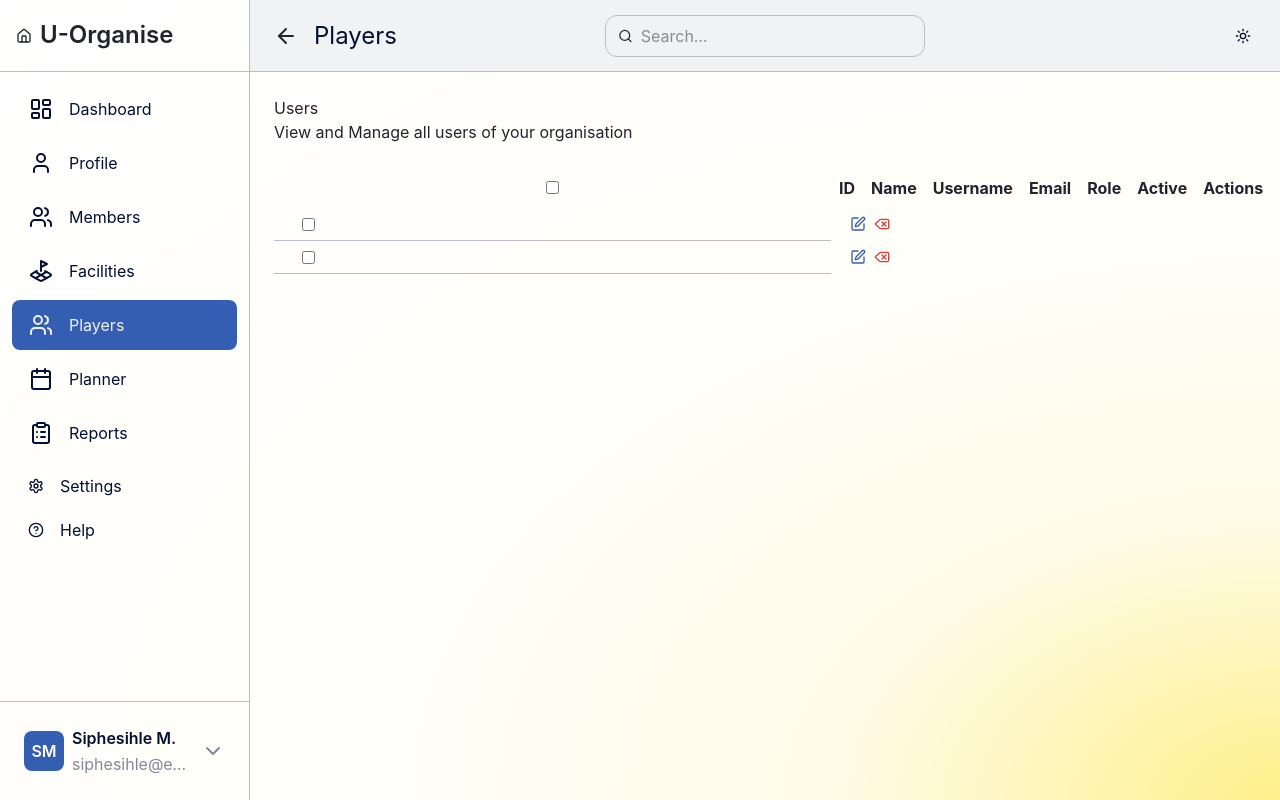
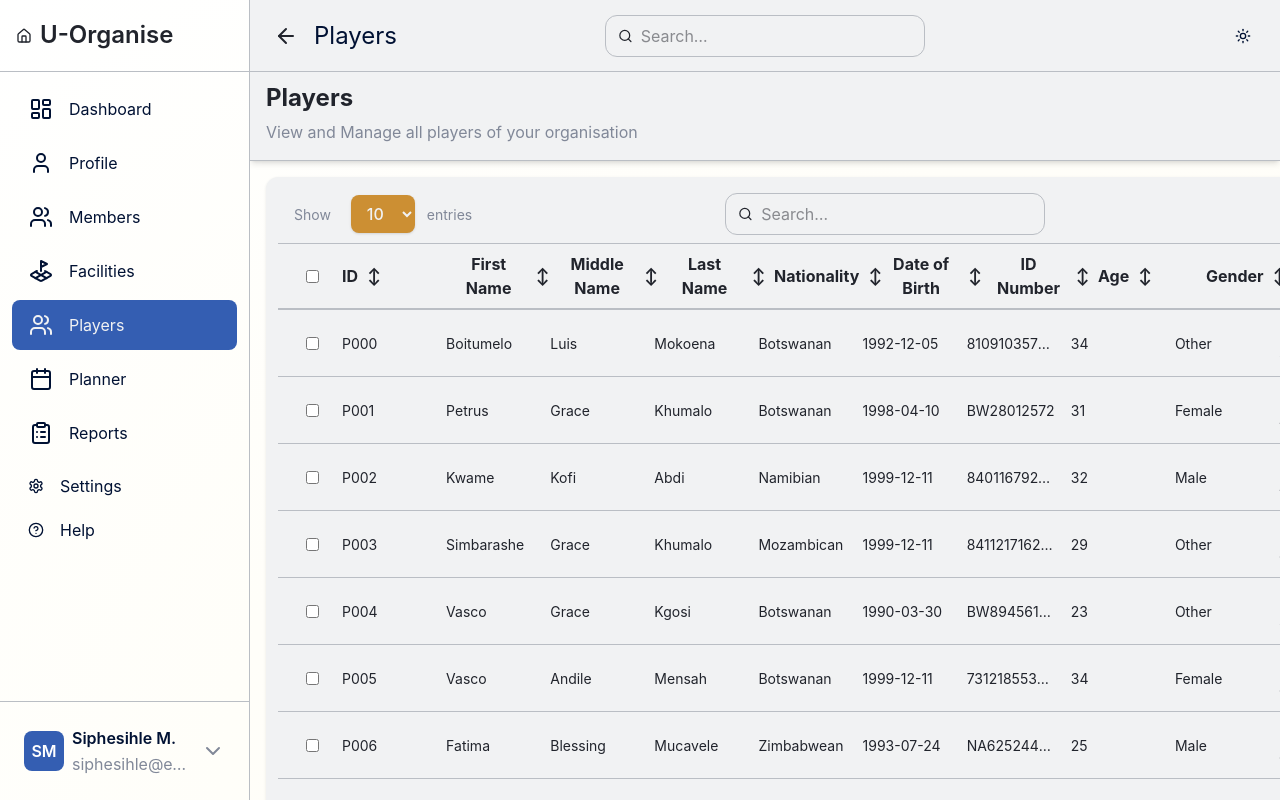
Before and after one commit to Sihle-Thwa/SportsManagment, a React (Vite) app in the folder frontend/: page /players in a window 1280 px wide. Built offline with nearby package versions, Linux system fonts and the light colour scheme.

Commit message:
refactor(Players): Replace Users component with Players component, implement PlayersTable, and add mock data generation

```diff
--- /dev/null
+++ b/frontend/src/components/Table/PlayersTable.tsx
@@ -0,0 +1,84 @@
+import Table from "./Table";
+import type { Players } from "../../types/players.types";
+import playersmockdata from "../../routes/playersmockdata";
+
+const columns = [
+    {
+        id: "id",
+        header: "ID",
+        accessor: (r: Players) => r.id,
+    },
+    {
+        id: "firstName",
+        header: "First Name",
+        accessor: (r: Players) => r.firstName,
+    },
+    {
+        id: "middleName",
+        header: "Middle Name",
+        accessor: (r: Players) => r.middleName,
+    },
+    {
+        id: "lastName",
+        header: "Last Name",
+        accessor: (r: Players) => r.lastName,
+    },
+    {
+        id: "nationality",
+        header: "Nationality",
+        accessor: (r: Players) => r.nationality,
+    },
+    {
+        id: "dateOfBirth",
+        header: "Date of Birth",
+        accessor: (r: Players) => r.dateOfBirth,
+    },
+    {
+        id: "identificationNumber",
+        header: "ID Number",
+        accessor: (r: Players) => r.identificationNumber,
+    },
+    {
+        id: "age",
+        header: "Age",
+        accessor: (r: Players) => r.age,
+    },
+    {
+        id: "gender",
+        header: "Gender",
+        accessor: (r: Players) => r.gender,
+    },
+    {
+        id: "contact",
+        header: "Contact",
+        accessor: (r: Players) => r.contact,
+    },
+    {
+        id: "email",
+        header: "Email",
+        accessor: (r: Players) => r.email,
+    },
+];
+
+interface Props {
+    data: Players[];
+    onEdit?: (id: string) => void;
+    onDelete?: (id: string) => void;
+    onDeleteMany?: (ids: string[]) => void | Promise<void>;
+    loading?: boolean;
+}
+
+export default function PlayersTable({
+    data = playersmockdata,
+    loading = false,
+}: Props) {
+    return (
+        <Table<Players>
+            columns={columns}
+            data={data}
+            loading={loading}
+            initialPageSize={10}
+            getRowId={(row) => row.id}
+        />
+    );
+}
--- /dev/null
+++ b/frontend/src/pages/Players/Players.tsx
@@ -0,0 +1,32 @@
+import { useState } from "react";
+import  playersmockdata  from "../../routes/playersmockdata";
+import "./players.css";
+import PlayersTable from "../../components/Table/PlayersTable";
+
+export default function Players() {
+	const [players] = useState(playersmockdata);
+
+	return (
+		<div className="playersRoot">
+			<div className="playersHeader" aria-labelledby="players-header">
+				<div className="playersTitle" id="players-title">
+					Players
+				</div>
+				<div className="playersSubtitle">
+					View and Manage all players of your organisation
+				</div>
+			</div>
+
+			<section className="playersContainer" aria-label="players editor">
+				<div className="playersContent">
+					<div className="playersContent_table">
+						<PlayersTable data={players} />
+					</div>
+					<div className="playersContent_form">
+						{/* <PlayersForm /> */}
+					</div>
+				</div>
+			</section>
+		</div>
+	);
+}
--- /dev/null
+++ b/frontend/src/pages/Players/players.css
@@ -0,0 +1,66 @@
+@import "tailwindcss";
+
+.playersRoot {
+	display: flex;
+	flex-direction: column;
+	justify-content: flex-start;
+	align-items: center;
+	width: 100%;
+	padding: 0;
+	margin: 0;
+}
+
+.playersHeader {
+	display: flex;
+	flex-direction: column;
+	justify-content: flex-start;
+	align-items: flex-start;
+	box-shadow: var(--shadow-base);
+	width: 100%;
+	min-width: 320px;
+	top: 0;
+	padding: 8px 16px;
+	background-color: var(--card-background);
+	border-bottom: 1px solid var(--card-border);
+}
+
+.playersTitle {
+	display: flex;
+	flex-direction: column;
+	font-size: var(--title-size-default);
+	font-weight: var(--font-weight-bold);
+	color: var(--card-foreground);
+	letter-spacing: var(--letter-spacing-normal);
+}
+
+.playersSubtitle {
+	display: flex;
+	flex-direction: column;
+	margin-top: 4px;
+	margin-bottom: 8px;
+	color: var(--card-foreground-secondary);
+	font-size: var(--font-size-subtitle);
+	font-weight: var(--font-weight-normal);
+}
+
+.playersContainer {
+	display: flex;
+	flex-direction: column;
+	justify-content: flex-start;
+	align-items: center;
+	width: 100%;
+}
+
+.playersContent {
+	display: flex;
+	padding: 16px;
+	width: 100%;
+}
+
+.playersContent_table {
+	flex: 3;
+	margin-right: 16px;
+}
+.playersContent_form {
+	flex: 1;
+}
--- a/frontend/src/pages/Users/Users.tsx
+++ /dev/null
@@ -1,36 +0,0 @@
-import { useState } from "react";
-import UsersTable from "../../components/Table/UsersTable";
-import { User } from "@/types/user.types";
-
-export default function Users() {
-	const [users] = useState<User[]>([
-		{
-			id: "1",
-			username: "john_doe",
-			fullName: "John Doe",
-			email: "john.doe@example.com",
-			role: "player",
-			active: true,
-		},
-		{
-			id: "2",
-			username: "jane_smith",
-			fullName: "Jane Smith",
-			email: "jane.smith@example.com",
-			role: "player",
-			active: false,
-		},
-		// ...add more users as needed
-	]);
-
-	return (
-		<div className="space-y-6 p-6 ">
-			<div className="mb-6">
-				<h1>Users</h1>
-				<p>View and Manage all users of your organisation</p>
-			</div>
-
-			<UsersTable data={users} />
-		</div>
-	);
-}
--- a/frontend/src/routes/index.tsx
+++ b/frontend/src/routes/index.tsx
@@ -8,7 +8,7 @@ import Planner from "../pages/Calendar/Planner";
 import Dashboard from "../pages/Dashboard/Dashboard";
 import Facilities from "../pages/Facilities/Facilities";
 import Members from "../pages/Members/Members";
-import Players from "../pages/Users/Users";
+import Players from "../pages/Players/Players";
 import Profile from "../pages/Profile/Profile";
 import Report from "../pages/Reports/Report";
 
--- /dev/null
+++ b/frontend/src/routes/playersmockdata.ts
@@ -0,0 +1,120 @@
+import type { Players } from "../types/players.types";
+
+// Helper for random ID numbers by country
+function generateIdentificationNumber(nationality: string): string {
+    switch (nationality) {
+        case "South African":
+            // South African ID: YYMMDDXXXXXX8
+            return (
+                Math.floor(60 + Math.random() * 40).toString().padStart(2, "0") +
+                Math.floor(1 + Math.random() * 12).toString().padStart(2, "0") +
+                Math.floor(1 + Math.random() * 28).toString().padStart(2, "0") +
+                Math.floor(100000000 + Math.random() * 899999999).toString()
+            );
+        case "Namibian":
+            return "NA" + Math.floor(10000000 + Math.random() * 89999999).toString();
+        case "Botswanan":
+            return "BW" + Math.floor(10000000 + Math.random() * 89999999).toString();
+        case "Zimbabwean":
+            return "ZW" + Math.floor(10000000 + Math.random() * 89999999).toString();
+        case "Mozambican":
+            return "MZ" + Math.floor(10000000 + Math.random() * 89999999).toString();
+        default:
+            return "ID" + Math.random().toString().slice(2, 11);
+    }
+}
+
+function padId(num: number, size = 3): string {
+    return "P" + num.toString().padStart(size, "0");
+}
+
+function generateAge(dob: string): number {
+    const birthDate = new Date(dob);
+    const today = new Date();
+
+    const age = today.getFullYear() - birthDate.getFullYear();
+    const monthDiff = today.getMonth() - birthDate.getMonth();
+    if (monthDiff < 0 || (monthDiff === 0 && today.getDate() < birthDate.getDate())) {
+        return age - 1;
+    }
+    return age;
+}
+
+function randomEmail(firstName: string, lastName: string): string {
+    return `${firstName.toLowerCase()}.${lastName.toLowerCase()}@example.com`;
+}
+
+const firstNames = [
+    "Thabo", "Lerato", "Petrus", "Tendai", "Keitumetse",
+    "Carlos", "Nokuthula", "Vasco", "Boitumelo", "Simbarashe",
+    "Helena", "Lindokuhle", "Aisha", "Kwame", "Fatima",
+];
+
+const middleNames = [
+    "Andile", "Faith", "Peter", "Blessing", "Mpho",
+    "Manuel", "Grace", "Luis", "Tebogo", "Tafadzwa",
+    "Maria", "Sipho", "Zainab", "Kofi", "Amina",
+];
+
+const preferredNames = [
+    "Thabs", "Pete", "Pete", "Tendy", "Kei",
+    "Carl", "Noks", "Vas", "Boity", "Simba",
+    "Lena", "Lindo", "Aish", "KJ", "Fati",
+];
+
+const lastNames = [
+    "Mokoena", "Dlamini", "Nangolo", "Chirwa", "Kgosi",
+    "Matola", "Khumalo", "Mucavele", "Rankgopa", "Nyathi",
+    "Shikongo", "Mhlongo", "Abdi", "Mensah", "Diallo",
+];
+
+const nationalities = [
+    "South African", "Namibian", "Botswanan", "Zimbabwean", "Mozambican",
+];
+
+const dateOfBirths = [
+    "1997-05-12", "1995-11-08", "1993-07-24", "1998-01-15", "2000-03-09",
+    "1996-09-21", "1994-02-02", "1999-12-11", "2002-06-27", "1991-08-04",
+    "1998-04-10", "2001-10-22", "1994-07-19", "1990-03-30", "1992-12-05",
+];
+
+const genders = ["Male", "Female", "Other"];
+
+const contacts = [
+    "+27 72 555 0134", "+27 74 238 4521", "+264 81 765 9012", "+263 77 334 5678", "+267 71 889 341",
+    "+258 84 902 1177", "+27 76 302 4468", "+258 86 112 4579", "+267 72 661 239", "+263 78 410 5560",
+    "+264 85 622 3411", "+27 73 100 8875", "+27 71 234 5678", "+233 24 123 4567", "+221 77 123 4567",
+];
+
+
+
+/**
+ * Optional generator to produce larger sample sets.
+ */
+export function generateMockPlayers(count = 20): Players[] {
+    const players: Players[] = [];
+    for (let i = 0; i < count; i++) {
+        const firstName = firstNames[Math.floor(Math.random() * firstNames.length)];
+        const middleName = middleNames[Math.floor(Math.random() * middleNames.length)];
+        const lastName = lastNames[Math.floor(Math.random() * lastNames.length)];
+
+        players.push({
+            id: padId(i),
+            firstName,
+            middleName,
+            preferredName: preferredNames[Math.floor(Math.random() * preferredNames.length)],
+            lastName,
+            nationality: nationalities[Math.floor(Math.random() * nationalities.length)],
+            dateOfBirth: dateOfBirths[Math.floor(Math.random() * dateOfBirths.length)],
+            age: generateAge(dateOfBirths[Math.floor(Math.random() * dateOfBirths.length)]),
+            gender: genders[Math.floor(Math.random() * genders.length)],
+            contact: contacts[Math.floor(Math.random() * contacts.length)],
+            email: randomEmail(firstName, lastName),
+            identificationNumber: generateIdentificationNumber(nationalities[Math.floor(Math.random() * nationalities.length)]),
+        });
+    }
+    return players;
+}
+const mockPlayers = generateMockPlayers(20);
+
+export default mockPlayers;
--- /dev/null
+++ b/frontend/src/types/players.types.tsx
@@ -0,0 +1,14 @@
+export type Players = {
+	id: string; // Unique identifier for the player
+    firstName: string;
+    middleName?: string; // Middle name is optional
+    preferredName?: string; // Preferred name is optional
+    lastName: string;
+    nationality: string; // Place of birth / nationality
+    dateOfBirth: string; // Date of birth in ISO format (YYYY-MM-DD)
+    identificationNumber: string; // National ID or passport number
+    age: number;
+    gender: string;
+    contact: string; // Contact number
+    email: string; // Email address
+};
```
